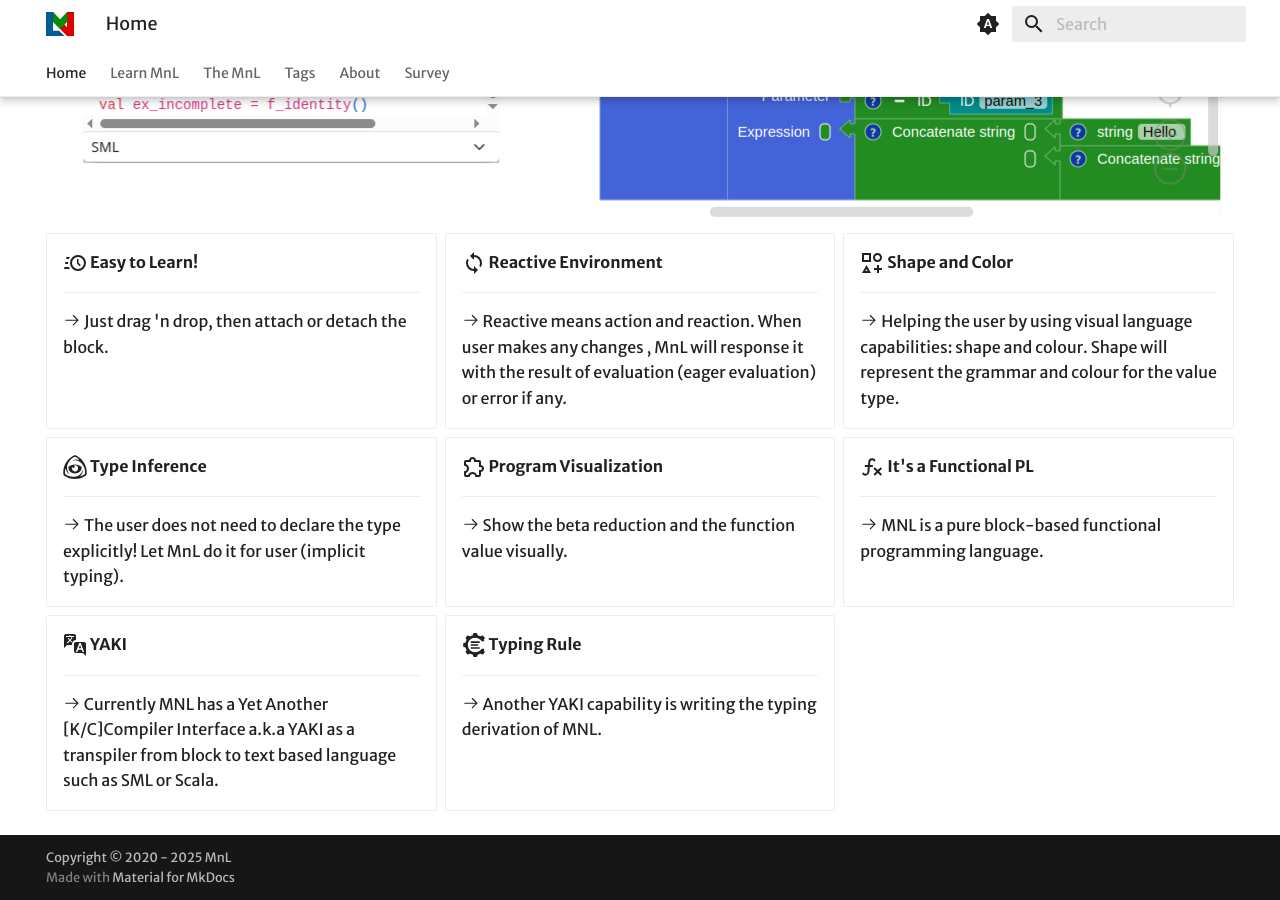
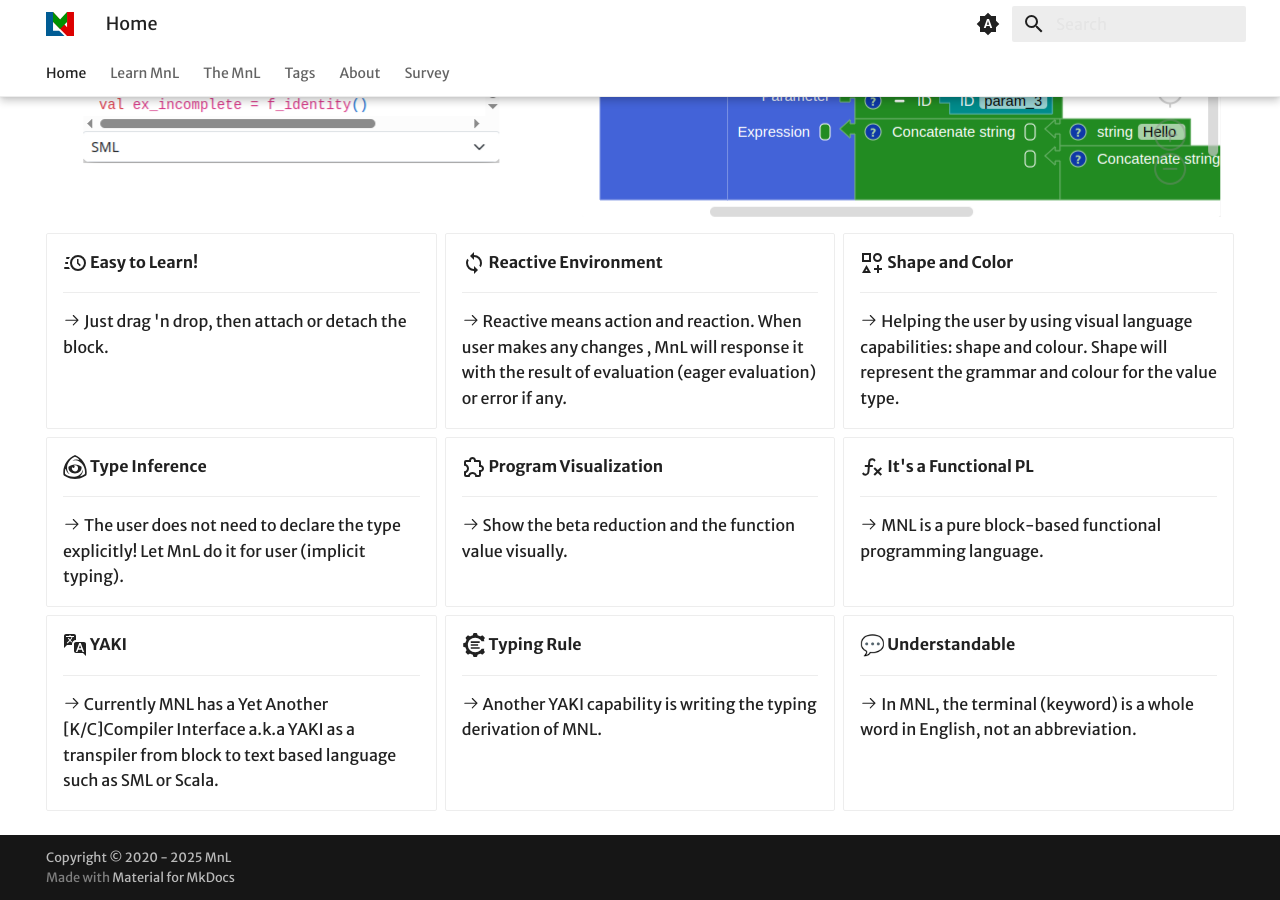
Before and after one commit to macacanigra-pl/the-mnl-website, an MkDocs documentation site: the page built from docs/README.md, in a window 1280 px wide and 900 px high, scrolled down 854 px. Built offline with MkDocs 1.6.1 and Material for MkDocs 9.7.7, drawn with Linux system fonts in a browser that asks for light colours; emoji names are drawn with the system emoji font; some web fonts are replaced.

Commit message:
update the content

```diff
--- a/docs/README.md
+++ b/docs/README.md
@@ -61,4 +61,10 @@
 
     :octicons-arrow-right-24: Another YAKI capability is writing the typing derivation of MNL.
 
+-   :speech_balloon:{ .lg .middle } __Understandable__
+
+    ---
+
+    :octicons-arrow-right-24: In MNL, the terminal (keyword) is a whole word in English, not an abbreviation.
+
 </div>
```
Also changed, not shown: docs/user-guide/transpiler.md (+1 -1 lines), docs/user-guide/assets/images/add_input_dark.png (added), docs/user-guide/assets/images/add_input_light.png (added), docs/user-guide/assets/images/block_layout.png (added), docs/user-guide/assets/images/plus_minus_button.png (added), docs/user-guide/assets/images/type_n_value_info_dark.png (added), docs/user-guide/assets/images/type_n_value_info_light.png (added), resources/welcome_dark.png (deleted), resources/welcome_light.png (deleted), 1 other file.
